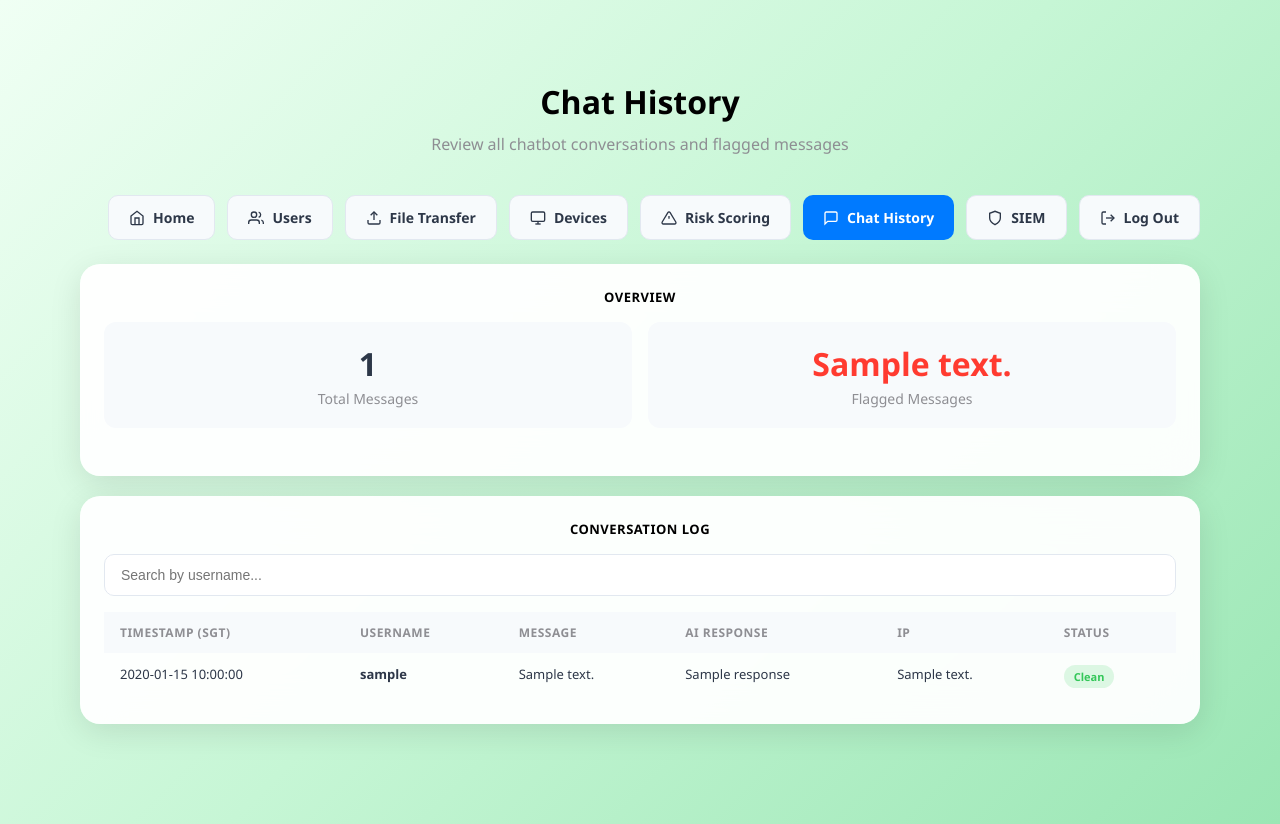
After one commit to kaizez/Openshare, a Flask app: template app/templates/admin_chat_history.html in a window 1280 px wide. The commit adds this page. Run offline with Flask 3, Linux system fonts and the light colour scheme; the template is opened without the code that fills it: most values are stand-ins (such as "Sample title", 1, 10 or a date in 2020); parts of the project's set-up code (start-up, migrations or seed data) failed here and were passed over; some libraries are stand-ins or nearby versions.

Commit message:
updated roy chatbot

```diff
--- /dev/null
+++ b/app/templates/admin_chat_history.html
@@ -0,0 +1,385 @@
+{% extends "base.html" %}
+
+{% block title %}Chat History - Admin - MoveIt{% endblock %}
+
+{% block content %}
+<style>
+    .admin-container {
+        max-width: 1200px;
+        margin: 40px auto;
+        padding: 20px;
+    }
+
+    .admin-header {
+        text-align: center;
+        margin-bottom: 40px;
+    }
+
+    .admin-header h1 {
+        color: #000;
+        font-size: 32px;
+        font-weight: 600;
+        margin: 0 0 10px 0;
+    }
+
+    .admin-header p {
+        color: #8e8e93;
+        font-size: 16px;
+        margin: 0;
+    }
+
+    .admin-nav {
+        display: flex;
+        gap: 12px;
+        margin-bottom: 24px;
+        flex-wrap: wrap;
+        justify-content: flex-end;
+    }
+
+    .nav-btn {
+        display: inline-flex;
+        align-items: center;
+        gap: 8px;
+        padding: 12px 20px;
+        border-radius: 10px;
+        text-decoration: none;
+        font-size: 14px;
+        font-weight: 600;
+        transition: all 0.2s;
+    }
+
+    .nav-btn-primary {
+        background: #007aff;
+        color: white;
+    }
+
+    .nav-btn-primary:hover {
+        background: #0066d6;
+    }
+
+    .nav-btn-secondary {
+        background: #f7fafc;
+        color: #2d3748;
+        border: 1px solid #e2e8f0;
+    }
+
+    .nav-btn-secondary:hover {
+        background: #edf2f7;
+    }
+
+    .nav-btn-active {
+        background: #007aff;
+        color: white;
+    }
+
+    .nav-btn-active:hover {
+        background: #0066d6;
+    }
+
+    .admin-card {
+        background: rgba(255, 255, 255, 0.95);
+        backdrop-filter: blur(20px);
+        border-radius: 20px;
+        padding: 0;
+        box-shadow: 0 8px 32px rgba(0, 0, 0, 0.1);
+        margin-bottom: 20px;
+        overflow: hidden;
+    }
+
+    .admin-section {
+        padding: 24px;
+    }
+
+    .section-title {
+        font-size: 13px;
+        font-weight: 600;
+        color: #000;
+        text-transform: uppercase;
+        letter-spacing: 0.5px;
+        margin: 0 0 16px 0;
+    }
+
+    .stats-grid {
+        display: grid;
+        grid-template-columns: repeat(auto-fit, minmax(150px, 1fr));
+        gap: 16px;
+        margin-bottom: 24px;
+    }
+
+    .stat-card {
+        background: #f7fafc;
+        padding: 20px;
+        border-radius: 12px;
+        text-align: center;
+    }
+
+    .stat-number {
+        font-size: 32px;
+        font-weight: 700;
+        color: #2d3748;
+        margin-bottom: 4px;
+    }
+
+    .stat-label {
+        font-size: 14px;
+        color: #8e8e93;
+    }
+
+    .stat-number.flagged {
+        color: #ff3b30;
+    }
+
+    .search-box {
+        width: 100%;
+        padding: 12px 16px;
+        border: 1px solid #e2e8f0;
+        border-radius: 10px;
+        font-size: 14px;
+        margin-bottom: 16px;
+        box-sizing: border-box;
+    }
+
+    .search-box:focus {
+        outline: none;
+        border-color: #007aff;
+        box-shadow: 0 0 0 3px rgba(0, 122, 255, 0.1);
+    }
+
+    .chat-table {
+        width: 100%;
+        border-collapse: collapse;
+    }
+
+    .chat-table th {
+        text-align: left;
+        padding: 12px 16px;
+        background: #f7fafc;
+        font-size: 12px;
+        font-weight: 600;
+        text-transform: uppercase;
+        letter-spacing: 0.5px;
+        color: #8e8e93;
+    }
+
+    .chat-table td {
+        padding: 12px 16px;
+        border-bottom: 1px solid rgba(0, 0, 0, 0.05);
+        vertical-align: top;
+        font-size: 13px;
+        color: #2d3748;
+    }
+
+    .chat-table tr:last-child td {
+        border-bottom: none;
+    }
+
+    .chat-table tr:hover td {
+        background: #f7fafc;
+    }
+
+    .chat-table tr.flagged-row td {
+        background: rgba(255, 59, 48, 0.06);
+    }
+
+    .chat-table tr.flagged-row:hover td {
+        background: rgba(255, 59, 48, 0.1);
+    }
+
+    .badge {
+        display: inline-block;
+        padding: 4px 10px;
+        border-radius: 12px;
+        font-size: 11px;
+        font-weight: 600;
+    }
+
+    .badge-flagged {
+        background: rgba(255, 59, 48, 0.15);
+        color: #ff3b30;
+    }
+
+    .badge-clean {
+        background: rgba(52, 199, 89, 0.15);
+        color: #34c759;
+    }
+
+    .msg-cell {
+        max-width: 250px;
+        word-wrap: break-word;
+        overflow-wrap: break-word;
+    }
+
+    .empty-state {
+        text-align: center;
+        padding: 60px 20px;
+        color: #8e8e93;
+    }
+
+    .empty-state svg {
+        margin-bottom: 16px;
+        opacity: 0.4;
+    }
+
+    @media (max-width: 768px) {
+        .chat-table {
+            display: block;
+            overflow-x: auto;
+        }
+
+        .admin-nav {
+            flex-direction: column;
+        }
+
+        .nav-btn {
+            justify-content: center;
+        }
+    }
+</style>
+
+<div class="admin-container">
+    <div class="admin-header">
+        <h1>Chat History</h1>
+        <p>Review all chatbot conversations and flagged messages</p>
+    </div>
+
+    <!-- Navigation -->
+    <div class="admin-nav">
+        <a href="{{ url_for('main.index') }}" class="nav-btn nav-btn-secondary">
+            <svg width="16" height="16" viewBox="0 0 24 24" fill="none" stroke="currentColor" stroke-width="2">
+                <path d="M3 9l9-7 9 7v11a2 2 0 0 1-2 2H5a2 2 0 0 1-2-2z"></path>
+                <polyline points="9 22 9 12 15 12 15 22"></polyline>
+            </svg>
+            Home
+        </a>
+        <a href="{{ url_for('main.admin_dashboard') }}" class="nav-btn nav-btn-secondary">
+            <svg width="16" height="16" viewBox="0 0 24 24" fill="none" stroke="currentColor" stroke-width="2">
+                <path d="M17 21v-2a4 4 0 0 0-4-4H5a4 4 0 0 0-4 4v2"></path>
+                <circle cx="9" cy="7" r="4"></circle>
+                <path d="M23 21v-2a4 4 0 0 0-3-3.87"></path>
+                <path d="M16 3.13a4 4 0 0 1 0 7.75"></path>
+            </svg>
+            Users
+        </a>
+        <a href="{{ url_for('main.admin_filetransfer') }}" class="nav-btn nav-btn-secondary">
+            <svg width="16" height="16" viewBox="0 0 24 24" fill="none" stroke="currentColor" stroke-width="2">
+                <path d="M21 15v4a2 2 0 0 1-2 2H5a2 2 0 0 1-2-2v-4"></path>
+                <polyline points="17 8 12 3 7 8"></polyline>
+                <line x1="12" y1="3" x2="12" y2="15"></line>
+            </svg>
+            File Transfer
+        </a>
+        <a href="{{ url_for('main.admin_devices') }}" class="nav-btn nav-btn-secondary">
+            <svg width="16" height="16" viewBox="0 0 24 24" fill="none" stroke="currentColor" stroke-width="2">
+                <rect x="2" y="3" width="20" height="14" rx="2" ry="2"></rect>
+                <line x1="8" y1="21" x2="16" y2="21"></line>
+                <line x1="12" y1="17" x2="12" y2="21"></line>
+            </svg>
+            Devices
+        </a>
+        <a href="{{ url_for('main.admin_risk_scoring') }}" class="nav-btn nav-btn-secondary">
+            <svg width="16" height="16" viewBox="0 0 24 24" fill="none" stroke="currentColor" stroke-width="2">
+                <path d="M10.29 3.86L1.82 18a2 2 0 0 0 1.71 3h16.94a2 2 0 0 0 1.71-3L13.71 3.86a2 2 0 0 0-3.42 0z"></path>
+                <line x1="12" y1="9" x2="12" y2="13"></line>
+                <line x1="12" y1="17" x2="12.01" y2="17"></line>
+            </svg>
+            Risk Scoring
+        </a>
+        <a href="{{ url_for('main.admin_chat_history') }}" class="nav-btn nav-btn-active">
+            <svg width="16" height="16" viewBox="0 0 24 24" fill="none" stroke="currentColor" stroke-width="2">
+                <path d="M21 15a2 2 0 0 1-2 2H7l-4 4V5a2 2 0 0 1 2-2h14a2 2 0 0 1 2 2z"></path>
+            </svg>
+            Chat History
+        </a>
+        <a href="https://{{ request.host.split(':')[0] }}:5002" target="_blank" class="nav-btn nav-btn-secondary">
+            <svg width="16" height="16" viewBox="0 0 24 24" fill="none" stroke="currentColor" stroke-width="2">
+                <path d="M12 22s8-4 8-10V5l-8-3-8 3v7c0 6 8 10 8 10z"></path>
+            </svg>
+            SIEM
+        </a>
+        <a href="{{ url_for('main.logout') }}" class="nav-btn nav-btn-secondary">
+            <svg width="16" height="16" viewBox="0 0 24 24" fill="none" stroke="currentColor" stroke-width="2">
+                <path d="M9 21H5a2 2 0 0 1-2-2V5a2 2 0 0 1 2-2h4"></path>
+                <polyline points="16 17 21 12 16 7"></polyline>
+                <line x1="21" y1="12" x2="9" y2="12"></line>
+            </svg>
+            Log Out
+        </a>
+    </div>
+
+    <!-- Stats Overview -->
+    <div class="admin-card">
+        <div class="admin-section">
+            <div class="section-title">Overview</div>
+            <div class="stats-grid">
+                <div class="stat-card">
+                    <div class="stat-number">{{ total_messages }}</div>
+                    <div class="stat-label">Total Messages</div>
+                </div>
+                <div class="stat-card">
+                    <div class="stat-number flagged">{{ flagged_messages }}</div>
+                    <div class="stat-label">Flagged Messages</div>
+                </div>
+            </div>
+        </div>
+    </div>
+
+    <!-- Chat History Table -->
+    <div class="admin-card">
+        <div class="admin-section">
+            <div class="section-title">Conversation Log</div>
+            <input type="text" id="searchInput" class="search-box" placeholder="Search by username...">
+
+            {% if chat_logs %}
+            <table class="chat-table" id="chatTable">
+                <thead>
+                    <tr>
+                        <th>Timestamp (SGT)</th>
+                        <th>Username</th>
+                        <th>Message</th>
+                        <th>AI Response</th>
+                        <th>IP</th>
+                        <th>Status</th>
+                    </tr>
+                </thead>
+                <tbody>
+                    {% for log in chat_logs %}
+                    <tr class="{% if log.flagged %}flagged-row{% endif %} chat-row" data-username="{{ log.username|lower }}">
+                        <td style="white-space: nowrap;">{{ log.sgt_timestamp }}</td>
+                        <td><strong>{{ log.username }}</strong></td>
+                        <td class="msg-cell" title="{{ log.message }}">{{ log.message[:100] }}{% if log.message|length > 100 %}...{% endif %}</td>
+                        <td class="msg-cell" title="{{ log.response }}">{{ log.response[:100] if log.response else 'N/A' }}{% if log.response and log.response|length > 100 %}...{% endif %}</td>
+                        <td>{{ log.ip_address or 'N/A' }}</td>
+                        <td>
+                            {% if log.flagged %}
+                            <span class="badge badge-flagged" title="{{ log.flag_reason }}">Flagged</span>
+                            {% else %}
+                            <span class="badge badge-clean">Clean</span>
+                            {% endif %}
+                        </td>
+                    </tr>
+                    {% endfor %}
+                </tbody>
+            </table>
+            {% else %}
+            <div class="empty-state">
+                <svg width="48" height="48" viewBox="0 0 24 24" fill="none" stroke="currentColor" stroke-width="1.5">
+                    <path d="M21 15a2 2 0 0 1-2 2H7l-4 4V5a2 2 0 0 1 2-2h14a2 2 0 0 1 2 2z"></path>
+                </svg>
+                <p>No chat messages yet.</p>
+            </div>
+            {% endif %}
+        </div>
+    </div>
+</div>
+
+<script>
+    document.getElementById('searchInput').addEventListener('input', function() {
+        const filter = this.value.toLowerCase();
+        const rows = document.querySelectorAll('.chat-row');
+        rows.forEach(function(row) {
+            const username = row.getAttribute('data-username');
+            row.style.display = username.includes(filter) ? '' : 'none';
+        });
+    });
+</script>
+{% endblock %}
--- a/app/templates/admin_dashboard.html
+++ b/app/templates/admin_dashboard.html
@@ -381,6 +381,12 @@
                 <line x1="12" y1="17" x2="12.01" y2="17"></line>
             </svg>
             Risk Scoring
+        </a>
+        <a href="{{ url_for('main.admin_chat_history') }}" class="nav-btn nav-btn-secondary">
+            <svg width="16" height="16" viewBox="0 0 24 24" fill="none" stroke="currentColor" stroke-width="2">
+                <path d="M21 15a2 2 0 0 1-2 2H7l-4 4V5a2 2 0 0 1 2-2h14a2 2 0 0 1 2 2z"></path>
+            </svg>
+            Chat History
         </a>
         <a href="https://{{ request.host.split(':')[0] }}:5002" target="_blank" class="nav-btn nav-btn-secondary">
             <svg width="16" height="16" viewBox="0 0 24 24" fill="none" stroke="currentColor" stroke-width="2">
--- a/app/templates/admin_filetransfer.html
+++ b/app/templates/admin_filetransfer.html
@@ -724,6 +724,12 @@
             </svg>
             Risk Scoring
         </a>
+        <a href="{{ url_for('main.admin_chat_history') }}" class="nav-btn nav-btn-secondary">
+            <svg width="16" height="16" viewBox="0 0 24 24" fill="none" stroke="currentColor" stroke-width="2">
+                <path d="M21 15a2 2 0 0 1-2 2H7l-4 4V5a2 2 0 0 1 2-2h14a2 2 0 0 1 2 2z"></path>
+            </svg>
+            Chat History
+        </a>
         <a href="https://{{ request.host.split(':')[0] }}:5002" target="_blank" class="nav-btn nav-btn-secondary">
             <svg width="16" height="16" viewBox="0 0 24 24" fill="none" stroke="currentColor" stroke-width="2">
                 <path d="M12 22s8-4 8-10V5l-8-3-8 3v7c0 6 8 10 8 10z"></path>
--- a/app/templates/admin_risk_scoring.html
+++ b/app/templates/admin_risk_scoring.html
@@ -418,6 +418,12 @@
             </svg>
             Risk Scoring
         </a>
+        <a href="{{ url_for('main.admin_chat_history') }}" class="nav-btn nav-btn-secondary">
+            <svg width="16" height="16" viewBox="0 0 24 24" fill="none" stroke="currentColor" stroke-width="2">
+                <path d="M21 15a2 2 0 0 1-2 2H7l-4 4V5a2 2 0 0 1 2-2h14a2 2 0 0 1 2 2z"></path>
+            </svg>
+            Chat History
+        </a>
         <a href="https://{{ request.host.split(':')[0] }}:5002" target="_blank" class="nav-btn nav-btn-secondary">
             <svg width="16" height="16" viewBox="0 0 24 24" fill="none" stroke="currentColor" stroke-width="2">
                 <path d="M12 22s8-4 8-10V5l-8-3-8 3v7c0 6 8 10 8 10z"></path>
--- a/docker-compose.yml
+++ b/docker-compose.yml
@@ -120,8 +120,8 @@ services:
       WORKING_DB_NAME: ${WORKING_DB_NAME:-workingdb}
 
       # AI Engine Connection
-      OLLAMA_HOST: ${OLLAMA_HOST:-https://ai.nypdsf.me}
-      OLLAMA_API_KEY: ${OLLAMA_API_KEY:-}
+      OLLAMA_HOST: ${OLLAMA_HOST}
+      OLLAMA_API_KEY: ${OLLAMA_API_KEY}
       # VirusTotal
       VIRUSTOTAL_API_KEY: ${VIRUSTOTAL_API_KEY:-}
       VIRUSTOTAL_ENABLED: ${VIRUSTOTAL_ENABLED:-true}
```
Also changed, not shown: app/models.py (+18 -0 lines), app/routes.py (+104 -191 lines).
